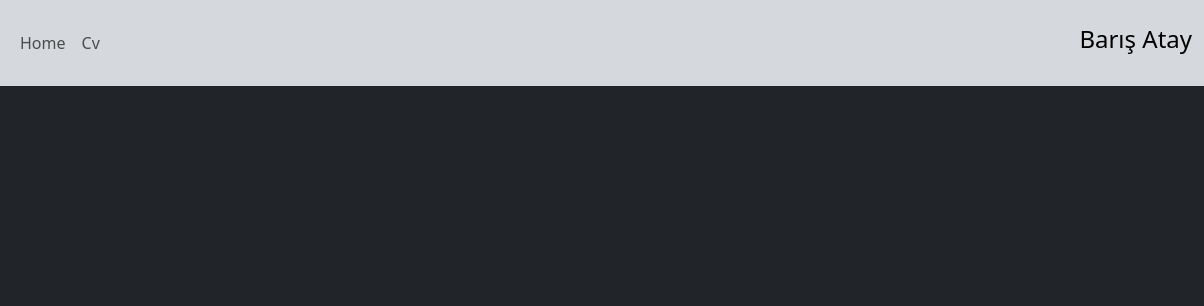
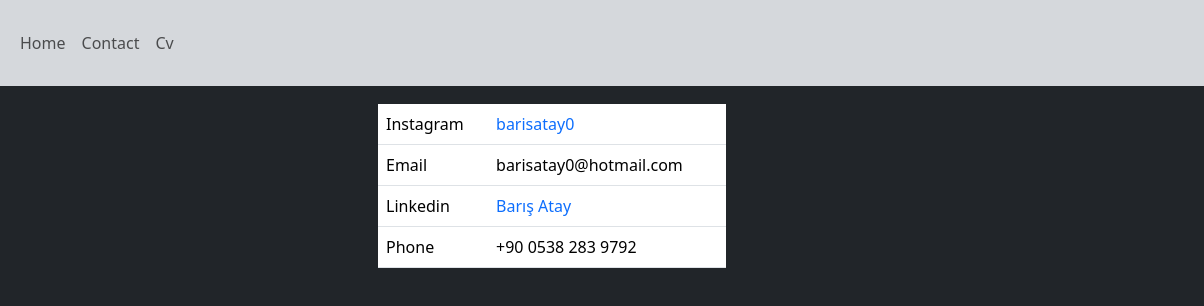
Before and after one commit to barisatay0/barisatay0.github.io, a plain HTML site: page Contact.html in a window 1280 px wide. Shown: the full height of the page, 76-1280 px from the left. Drawn offline with nearby package versions, Linux system fonts and the light colour scheme.

Commit message:
Contact - Cv - İndex

```diff
--- a/Contact.html
+++ b/Contact.html
@@ -9,6 +9,16 @@
         integrity="sha384-T3c6CoIi6uLrA9TneNEoa7RxnatzjcDSCmG1MXxSR1GAsXEV/Dwwykc2MPK8M2HN" crossorigin="anonymous">
     <link rel="icon" type="image/x-icon" href="github-mark.png">
 </head>
+<style>
+    .vh-200 {
+        min-height: 200px;
+    }
+
+    .img-container {
+        max-width: 100%;
+        margin: 0 auto;
+    }
+</style>
 
 <body class="bg-dark">
     <header>
@@ -30,16 +40,48 @@
                             <a class="nav-link" href="index.html">Home</a>
                         </li>
                         <li class="nav-item">
+                            <a class="nav-link" href="Contact.html">Contact</a>
+                        </li>
+                        <li class="nav-item">
                             <a class="nav-link" href="Cv.html">Cv</a>
                         </li>
                     </ul>
-                    <span class="navbar-text text-black h4">
-                        Barış Atay
-                    </span>
                 </div>
             </div>
         </nav>
     </header>
+    <div class="container">
+        <div class="row justify-content-center align-items-center vh-200 w-100">
+            <div class="col-md-4">
+                <div class="img-container">
+                    <div class="table-responsive-sm">
+                        <table class="table table-hover mt-3">
+                            <tbody>
+                                <tr>
+                                    <td>Instagram</td>
+                                    <td><a style="text-decoration: none;" href="instagram.com/barisatay0">barisatay0</a>
+                                    </td>
+                                </tr>
+                                <tr>
+                                    <td>Email</td>
+                                    <td>barisatay0@hotmail.com</td>
+                                </tr>
+                                <tr>
+                                    <td>Linkedin</td>
+                                    <td><a style="text-decoration: none;" href="www.linkedin.com/in/barış-atay">Barış
+                                            Atay</a></td>
+                                </tr>
+                                <tr>
+                                    <td>Phone</td>
+                                    <td>+90 0538 283 9792</td>
+                                </tr>
+                            </tbody>
+                        </table>
+                    </div>
+                </div>
+            </div>
+        </div>
+    </div>
 </body>
 <script src="Script.js"></script>
 <script src="https://cdn.jsdelivr.net/npm/@popperjs/core@2.11.8/dist/umd/popper.min.js"
```
Also changed, not shown: Cv.html (+5 -5 lines), index.html (+3 -3 lines).
